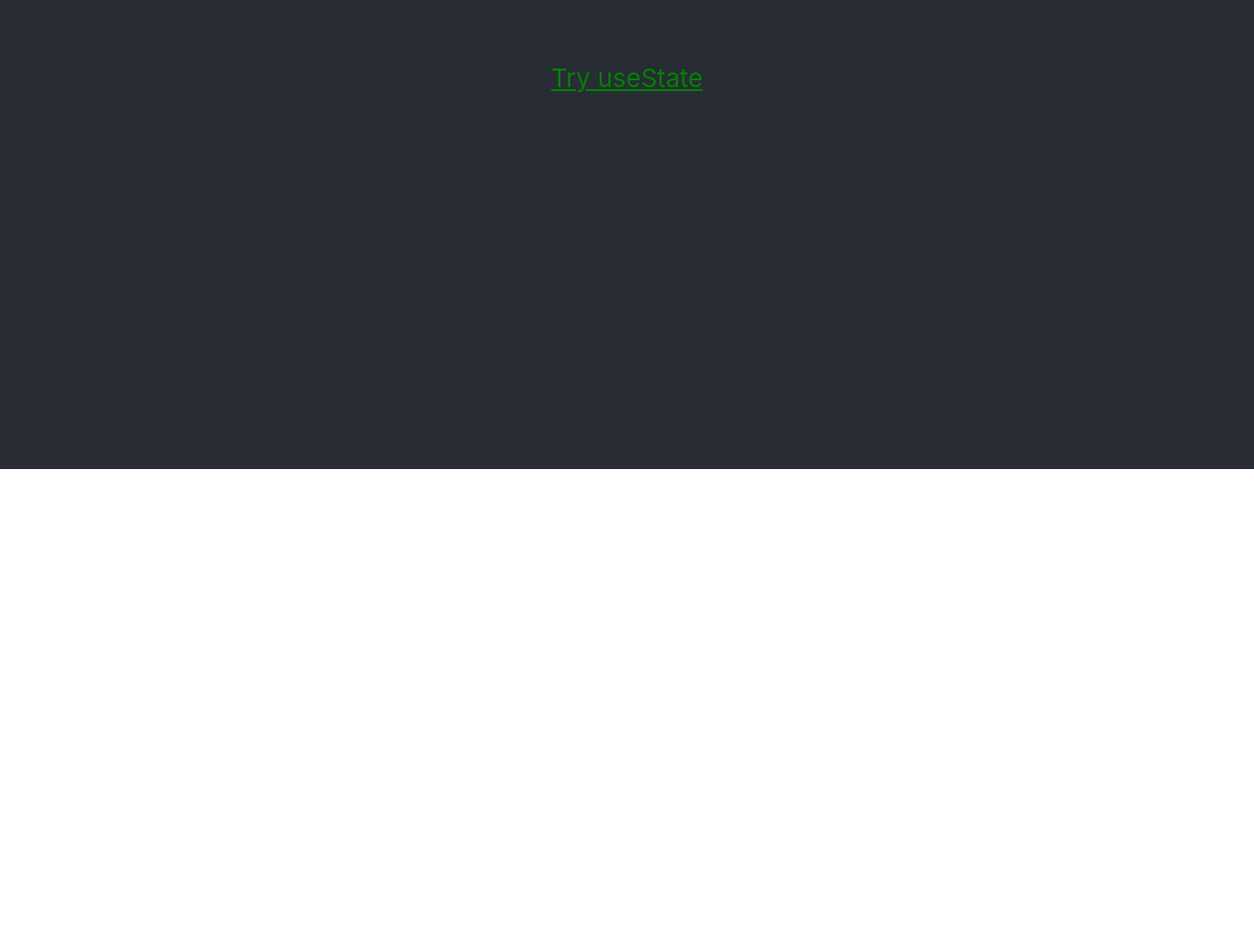
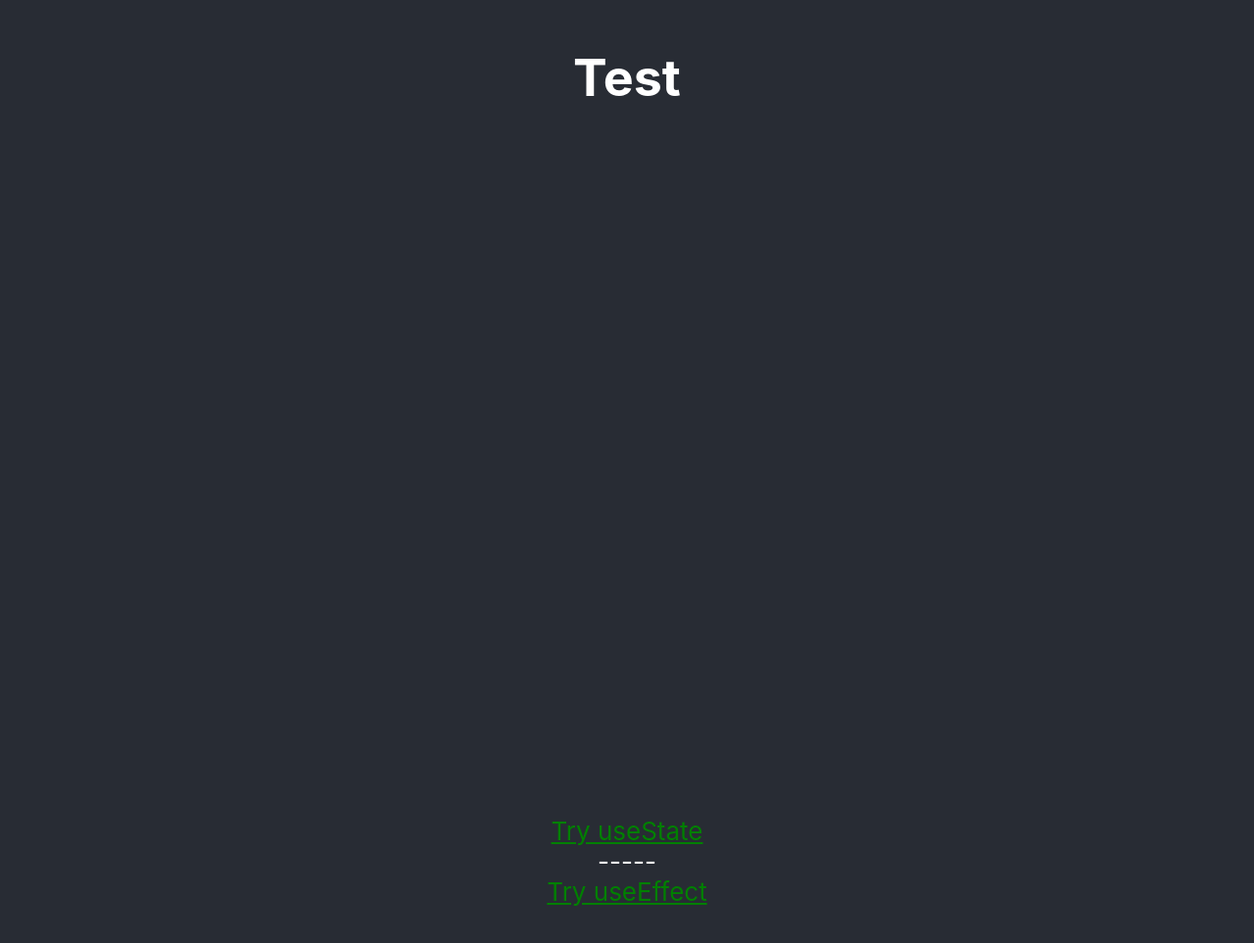
Before and after one commit to agarcian031/Hook-Notes-DPL, a React (Create React App) app: page /effect in a window 1280 px wide. Shown: the part 321-1284 px from the top of the page at 98% size. Before the commit the page ends 800 px from the top, so only its background shows below. Built offline with nearby package versions, Linux system fonts and the light colour scheme.

Commit message:
Fill in component data

```diff
--- a/src/App.js
+++ b/src/App.js
@@ -1,5 +1,6 @@
 import React, {Fragment} from 'react';
 import { Router, Switch, Route, Link} from 'react-router-dom'
+import Effect from './components/Effect'
 import State from './components/User'
 import './App.css';
 
@@ -7,11 +8,16 @@ const App = () => (
     <Fragment>
       <Switch>
       <Route exact path='/state' component={State}/>
+      <Route exact path='/effect' component={Effect}/>
       </Switch>
     <div className="App">
       <header className="App-header">
         <Link style={{color: 'green'}} to="/state">
           Try useState
+        </Link>
+        <div>-----</div>
+        <Link style={{color: 'green'}} to="/effect">
+          Try useEffect
         </Link>
       </header>
     </div>
--- a/src/components/Effect.js
+++ b/src/components/Effect.js
@@ -0,0 +1,11 @@
+import React from 'react'
+
+const Effect = () => (
+  <div className="App">
+    <header className="App-header">
+      <h1>Test</h1>
+    </header>
+  </div>
+)
+
+export default Effect
```
